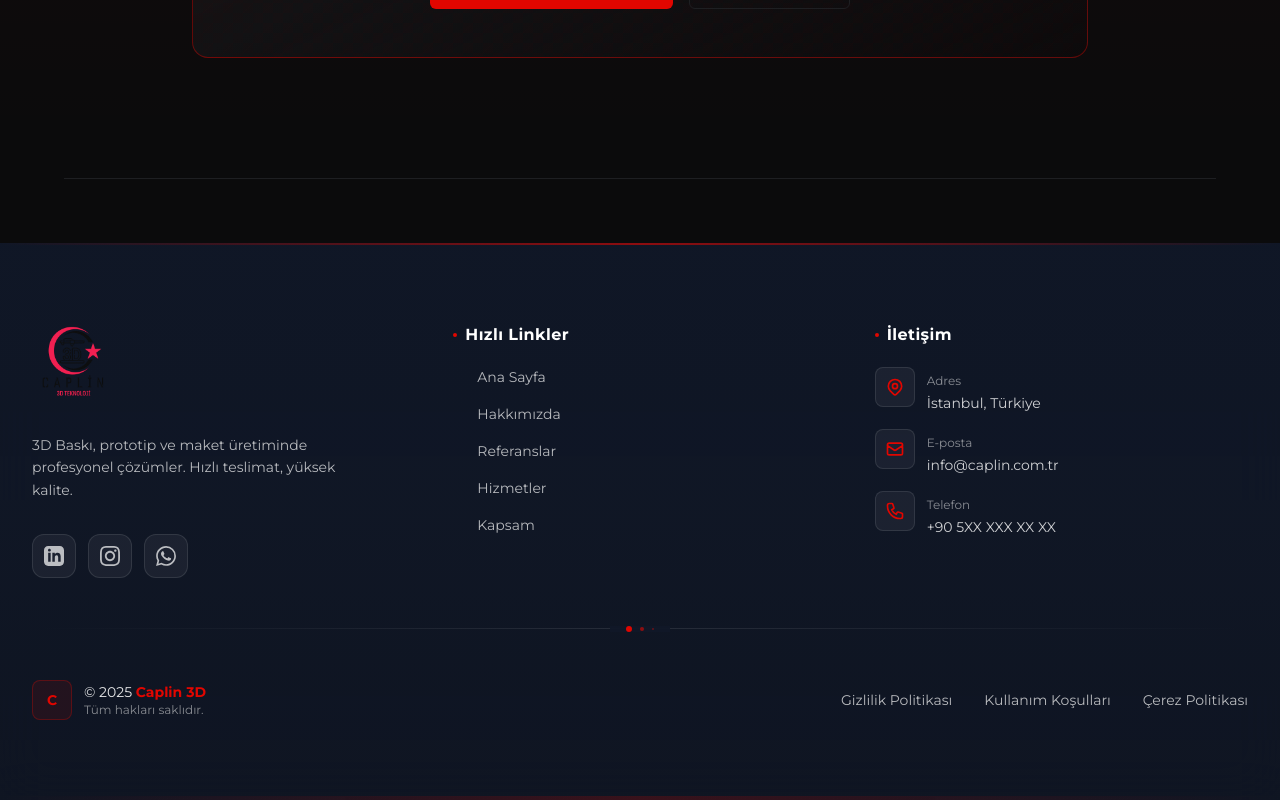
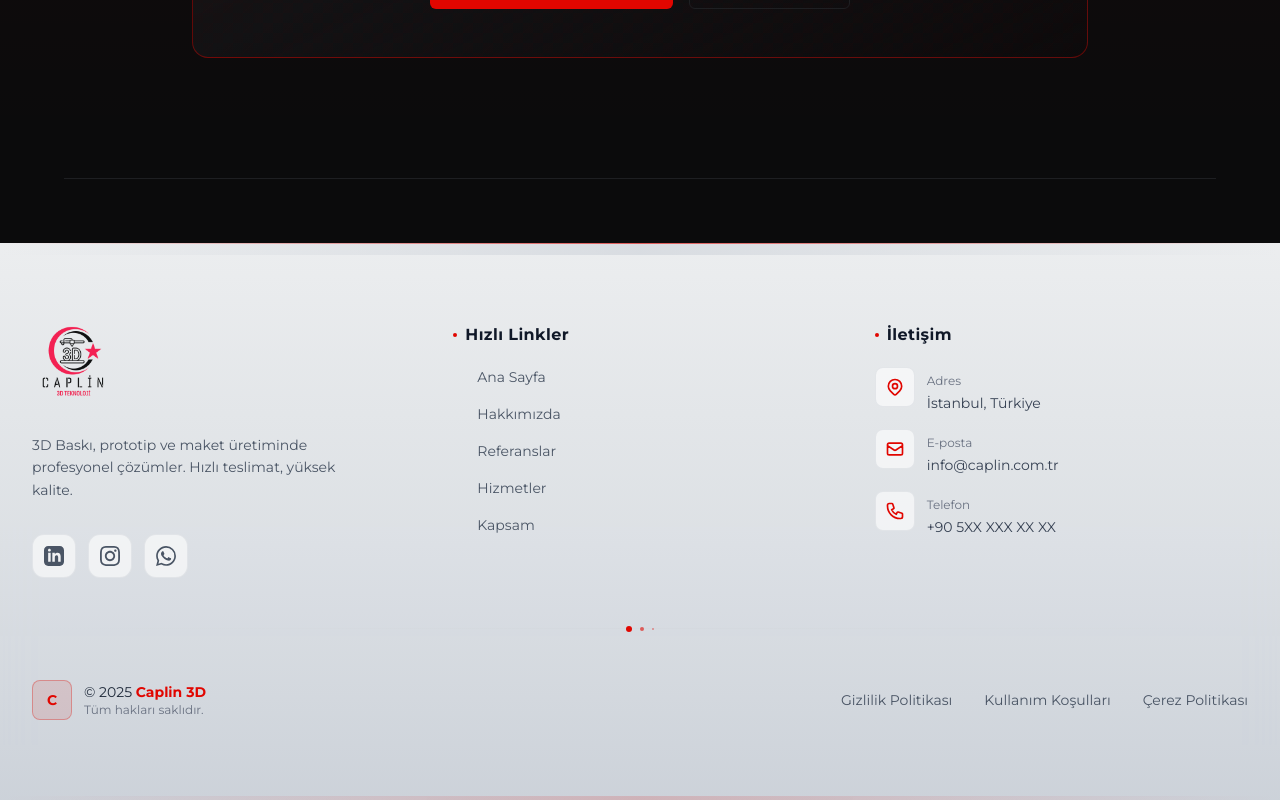
Before and after one commit to tetik-mehmet/caplin, a Next.js app: page /referans in a window 1280 px wide. Shown: the part 2316-3116 px from the top of the page. Built offline with nearby package versions, Linux system fonts and the light colour scheme.

Commit message:
artık sonlar

```diff
--- a/app/components/Footer.js
+++ b/app/components/Footer.js
@@ -45,9 +45,10 @@ export default function Footer() {
   ];
 
   return (
-    <footer className="relative bg-gradient-to-b from-gray-900/95 via-gray-900/90 to-gray-900/80 backdrop-blur-xl">
-      {/* Dekoratif Üst Glow Çizgisi */}
-      <div className="absolute top-0 left-0 right-0 h-[2px] bg-gradient-to-r from-transparent via-accent/60 to-transparent" />
+    <footer className="relative bg-gradient-to-b from-slate-50/95 via-slate-100/92 to-slate-200/90 backdrop-blur-xl">
+      {/* Üst Ayrım: Kalın nötr gradient + ince accent çizgi */}
+      <div className="absolute top-0 left-0 right-0 h-3 bg-gradient-to-r from-transparent via-gray-300/70 to-transparent" />
+      <div className="absolute top-0 left-0 right-0 h-px bg-gradient-to-r from-transparent via-accent/60 to-transparent" />
 
       {/* Ana İçerik */}
       <div className="container-px py-16 sm:py-20">
@@ -67,7 +68,7 @@ export default function Footer() {
                 <div className="absolute inset-0 bg-accent/20 rounded-lg blur-xl opacity-0 group-hover:opacity-60 transition-opacity duration-300 -z-10" />
               </div>
             </Link>
-            <p className="text-sm text-white/70 leading-relaxed max-w-xs">
+            <p className="text-sm text-gray-600 leading-relaxed max-w-xs">
               3D Baskı, prototip ve maket üretiminde profesyonel çözümler. Hızlı
               teslimat, yüksek kalite.
             </p>
@@ -77,14 +78,14 @@ export default function Footer() {
                 <a
                   key={social.name}
                   href={social.href}
-                  className="group relative flex h-11 w-11 items-center justify-center rounded-xl bg-white/5 hover:bg-accent/90 border border-white/10 hover:border-accent transition-all duration-300 overflow-hidden"
+                  className="group relative flex h-11 w-11 items-center justify-center rounded-xl bg-white/60 hover:bg-white/80 border border-gray-300/50 hover:border-accent transition-all duration-300 overflow-hidden"
                   aria-label={social.name}
                 >
-                  <div className="relative z-10 text-white/70 group-hover:text-white transition-colors duration-300">
+                  <div className="relative z-10 text-gray-600 group-hover:text-gray-900 transition-colors duration-300">
                     {social.icon}
                   </div>
                   {/* Hover glow */}
-                  <div className="absolute inset-0 bg-accent opacity-0 group-hover:opacity-20 blur-xl transition-opacity duration-300" />
+                  <div className="absolute inset-0 bg-accent opacity-0 group-hover:opacity-10 blur-xl transition-opacity duration-300" />
                 </a>
               ))}
             </div>
@@ -94,7 +95,7 @@ export default function Footer() {
           <div className="space-y-5">
             <div className="flex items-center gap-2">
               <div className="h-1 w-1 rounded-full bg-accent" />
-              <h3 className="text-base font-bold text-white tracking-wide">
+              <h3 className="text-base font-bold text-gray-900 tracking-wide">
                 Hızlı Linkler
               </h3>
             </div>
@@ -103,7 +104,7 @@ export default function Footer() {
                 <li key={link.href}>
                   <Link
                     href={link.href}
-                    className="group inline-flex items-center gap-2 text-sm text-white/70 hover:text-white transition-all duration-300"
+                    className="group inline-flex items-center gap-2 text-sm text-gray-600 hover:text-gray-900 transition-all duration-300"
                   >
                     <svg
                       className="w-4 h-4 text-accent opacity-0 -translate-x-2 group-hover:opacity-100 group-hover:translate-x-0 transition-all duration-300"
@@ -131,13 +132,13 @@ export default function Footer() {
           <div className="space-y-5">
             <div className="flex items-center gap-2">
               <div className="h-1 w-1 rounded-full bg-accent" />
-              <h3 className="text-base font-bold text-white tracking-wide">
+              <h3 className="text-base font-bold text-gray-900 tracking-wide">
                 İletişim
               </h3>
             </div>
             <ul className="space-y-4">
               <li className="group flex items-start gap-3 text-sm">
-                <div className="flex h-10 w-10 items-center justify-center rounded-lg bg-white/5 border border-white/10 group-hover:border-accent/50 transition-all duration-300">
+                <div className="flex h-10 w-10 items-center justify-center rounded-lg bg-white/60 border border-gray-300/50 group-hover:border-accent/50 transition-all duration-300">
                   <svg
                     className="h-5 w-5 text-accent"
                     fill="none"
@@ -159,14 +160,14 @@ export default function Footer() {
                   </svg>
                 </div>
                 <div className="pt-1.5">
-                  <div className="text-xs text-white/50 mb-1">Adres</div>
-                  <span className="text-white/80 group-hover:text-white transition-colors">
+                  <div className="text-xs text-gray-500 mb-1">Adres</div>
+                  <span className="text-gray-700 group-hover:text-gray-900 transition-colors">
                     İstanbul, Türkiye
                   </span>
                 </div>
               </li>
               <li className="group flex items-start gap-3 text-sm">
-                <div className="flex h-10 w-10 items-center justify-center rounded-lg bg-white/5 border border-white/10 group-hover:border-accent/50 transition-all duration-300">
+                <div className="flex h-10 w-10 items-center justify-center rounded-lg bg-white/60 border border-gray-300/50 group-hover:border-accent/50 transition-all duration-300">
                   <svg
                     className="h-5 w-5 text-accent"
                     fill="none"
@@ -182,17 +183,17 @@ export default function Footer() {
                   </svg>
                 </div>
                 <div className="pt-1.5">
-                  <div className="text-xs text-white/50 mb-1">E-posta</div>
+                  <div className="text-xs text-gray-500 mb-1">E-posta</div>
                   <a
                     href="mailto:info@caplin.com.tr"
-                    className="text-white/80 hover:text-accent transition-colors"
+                    className="text-gray-700 hover:text-accent transition-colors"
                   >
                     info@caplin.com.tr
                   </a>
                 </div>
               </li>
               <li className="group flex items-start gap-3 text-sm">
-                <div className="flex h-10 w-10 items-center justify-center rounded-lg bg-white/5 border border-white/10 group-hover:border-accent/50 transition-all duration-300">
+                <div className="flex h-10 w-10 items-center justify-center rounded-lg bg-white/60 border border-gray-300/50 group-hover:border-accent/50 transition-all duration-300">
                   <svg
                     className="h-5 w-5 text-accent"
                     fill="none"
@@ -208,10 +209,10 @@ export default function Footer() {
                   </svg>
                 </div>
                 <div className="pt-1.5">
-                  <div className="text-xs text-white/50 mb-1">Telefon</div>
+                  <div className="text-xs text-gray-500 mb-1">Telefon</div>
                   <a
                     href="tel:+905XXXXXXXXX"
-                    className="text-white/80 hover:text-accent transition-colors"
+                    className="text-gray-700 hover:text-accent transition-colors"
                   >
                     +90 5XX XXX XX XX
                   </a>
@@ -224,10 +225,10 @@ export default function Footer() {
         {/* Divider */}
         <div className="relative my-12">
           <div className="absolute inset-0 flex items-center">
-            <div className="w-full h-px bg-gradient-to-r from-transparent via-white/10 to-transparent" />
+            <div className="w-full h-px bg-gradient-to-r from-transparent via-gray-300/40 to-transparent" />
           </div>
           <div className="relative flex justify-center">
-            <div className="px-4 bg-gray-900/95">
+            <div className="px-4 bg-transparent">
               <div className="flex items-center gap-2">
                 <div className="h-1.5 w-1.5 rounded-full bg-accent animate-pulse" />
                 <div className="h-1 w-1 rounded-full bg-accent/60" />
@@ -244,31 +245,31 @@ export default function Footer() {
               <span className="text-accent font-bold text-sm">C</span>
             </div>
             <div>
-              <p className="text-sm text-white/90">
+              <p className="text-sm text-gray-800">
                 © {currentYear}{" "}
                 <span className="text-accent font-bold">Caplin 3D</span>
               </p>
-              <p className="text-xs text-white/50">Tüm hakları saklıdır.</p>
+              <p className="text-xs text-gray-500">Tüm hakları saklıdır.</p>
             </div>
           </div>
           <div className="flex flex-wrap gap-6 text-sm">
             <Link
               href="#"
-              className="group inline-flex items-center gap-1 text-white/70 hover:text-white transition-colors duration-300"
+              className="group inline-flex items-center gap-1 text-gray-600 hover:text-gray-900 transition-colors duration-300"
             >
               <span className="h-1 w-1 rounded-full bg-accent opacity-0 group-hover:opacity-100 transition-opacity" />
               Gizlilik Politikası
             </Link>
             <Link
               href="#"
-              className="group inline-flex items-center gap-1 text-white/70 hover:text-white transition-colors duration-300"
+              className="group inline-flex items-center gap-1 text-gray-600 hover:text-gray-900 transition-colors duration-300"
             >
               <span className="h-1 w-1 rounded-full bg-accent opacity-0 group-hover:opacity-100 transition-opacity" />
               Kullanım Koşulları
             </Link>
             <Link
               href="#"
-              className="group inline-flex items-center gap-1 text-white/70 hover:text-white transition-colors duration-300"
+              className="group inline-flex items-center gap-1 text-gray-600 hover:text-gray-900 transition-colors duration-300"
             >
               <span className="h-1 w-1 rounded-full bg-accent opacity-0 group-hover:opacity-100 transition-opacity" />
               Çerez Politikası
@@ -278,7 +279,7 @@ export default function Footer() {
       </div>
 
       {/* Alt Dekoratif Glow */}
-      <div className="absolute bottom-0 left-0 right-0 h-1 bg-gradient-to-r from-transparent via-accent/20 to-transparent" />
+      <div className="absolute bottom-0 left-0 right-0 h-1 bg-gradient-to-r from-transparent via-accent/15 to-transparent" />
     </footer>
   );
 }
--- a/app/components/Header.js
+++ b/app/components/Header.js
@@ -199,10 +199,15 @@ export default function Header() {
       <AnimatePresence>
         {isOpen && (
           <motion.div
-            initial={{ opacity: 0, height: 0 }}
-            animate={{ opacity: 1, height: "auto" }}
-            exit={{ opacity: 0, height: 0 }}
-            transition={{ duration: 0.4, ease: [0.4, 0, 0.2, 1] }}
+            initial={{ opacity: 0, scaleY: 0, y: -20 }}
+            animate={{ opacity: 1, scaleY: 1, y: 0 }}
+            exit={{ opacity: 0, scaleY: 0, y: -20 }}
+            transition={{
+              duration: 0.5,
+              ease: [0.23, 1, 0.32, 1],
+              opacity: { duration: 0.3 },
+            }}
+            style={{ transformOrigin: "top" }}
             className="md:hidden overflow-hidden border-t border-gray-300/30 bg-gradient-to-b from-white/98 to-gray-50/95 backdrop-blur-xl"
           >
             {/* Üst dekoratif çizgi */}
```
Also changed, not shown: app/hakkimizda/page.js (+44 -12 lines), app/referans/page.js (+51 -5 lines).
